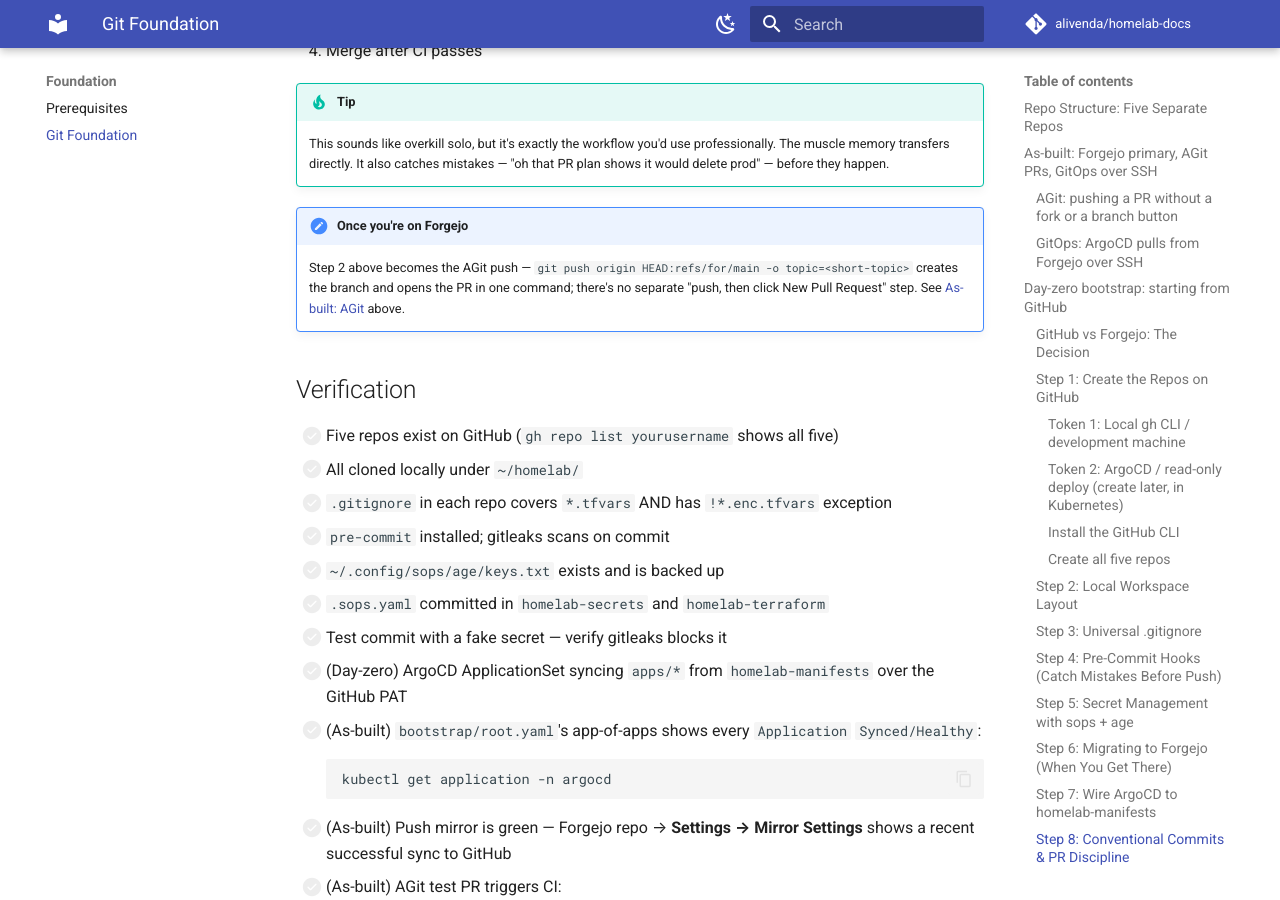
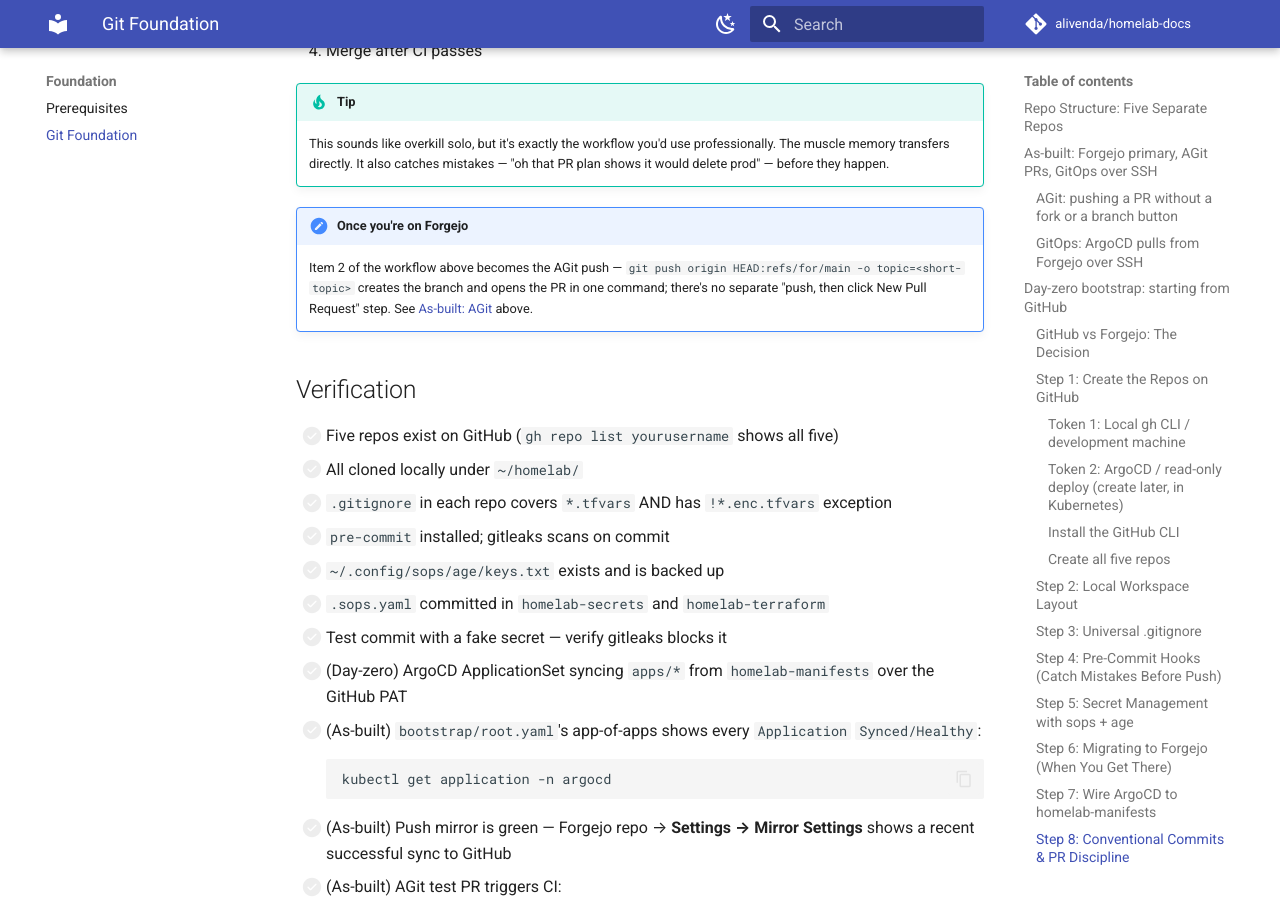
Before and after one commit to alivenda/homelab-docs, an MkDocs documentation site: the page built from docs/git.md, in a window 1280 px wide and 900 px high, scrolled down 10221 px. Built offline with MkDocs 1.6.1 and Material for MkDocs 9.7.7, drawn with Linux system fonts in a browser that asks for light colours; comment, search, counter and statistics services are not loaded.

Commit message:
Disambiguate the workflow-item reference in the Forgejo note

```diff
--- a/docs/git.md
+++ b/docs/git.md
@@ -447,7 +447,7 @@ Workflow even for solo work:
     This sounds like overkill solo, but it's exactly the workflow you'd use professionally. The muscle memory transfers directly. It also catches mistakes — "oh that PR plan shows it would delete prod" — before they happen.
 
 !!! note "Once you're on Forgejo"
-    Step 2 above becomes the AGit push — `git push origin HEAD:refs/for/main -o topic=<short-topic>` creates the branch and opens the PR in one command; there's no separate "push, then click New Pull Request" step. See [As-built: AGit](#agit-pushing-a-pr-without-a-fork-or-a-branch-button) above.
+    Item 2 of the workflow above becomes the AGit push — `git push origin HEAD:refs/for/main -o topic=<short-topic>` creates the branch and opens the PR in one command; there's no separate "push, then click New Pull Request" step. See [As-built: AGit](#agit-pushing-a-pr-without-a-fork-or-a-branch-button) above.
 
 ## Verification
 
```
